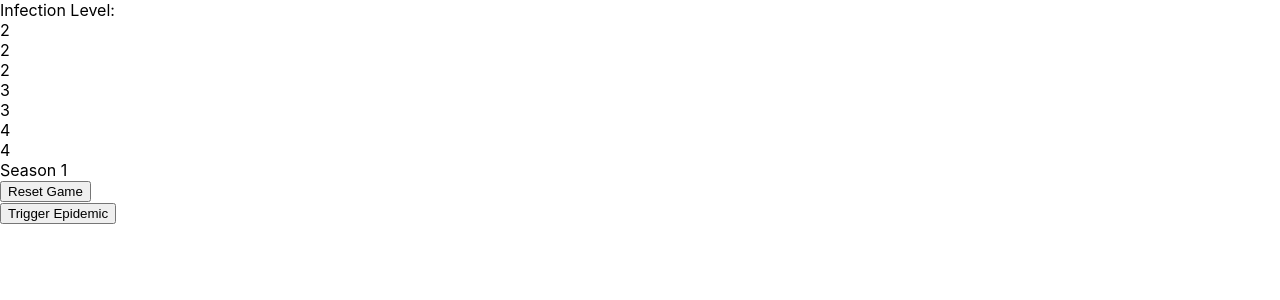
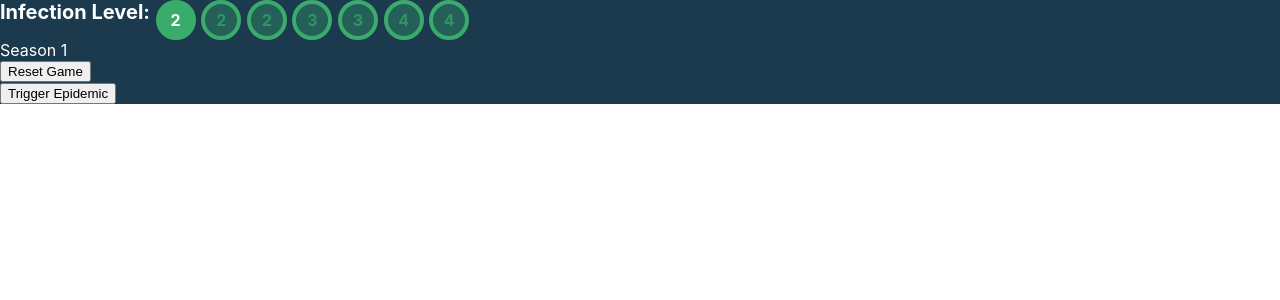
Before and after one commit to paulllama/pandemic-legacy-tracker, a React (Create React App) app: page / in a window 1280 px wide. Shown: the top 300 px of the page. Built offline with nearby package versions, Linux system fonts and the light colour scheme.

Commit message:
Styles started

```diff
--- a/src/Game/Nav/InfectionLevel.js
+++ b/src/Game/Nav/InfectionLevel.js
@@ -1,15 +1,48 @@
 import React from 'react'
 import { INFECTION_AMOUNTS } from '../config'
+import styled from 'styled-components'
+
+export const COLOR_INFECTION = '#39AC6C'
+
+const InfectionStage = styled.div`
+	width: 2em;
+	height: 2em;
+	border-radius: 50%;
+	background: ${COLOR_INFECTION}55;
+	border: 0.25em solid ${COLOR_INFECTION};
+	text-align: center;
+	line-height: 2em;
+	font-weight: bold;
+	color: ${COLOR_INFECTION}AA;
+	margin-left: 0.35em;
+`
+
+const ActiveInfectionStage = styled(InfectionStage)`
+	background: ${COLOR_INFECTION};
+	color: white;
+`
+
+const Container = styled.div`
+	display: flex;
+	flex-direction: row;
+`
+
+const Title = styled.div`
+	color: white;
+	font-weight: bold;
+	font-size: 1.25rem;
+`
 
 const InfectionLevel = ({ level }) => (
-	<div>
-		<div>Infection Level:</div>
+	<Container>
+		<Title>Infection Level:</Title>
 		{
-			INFECTION_AMOUNTS.map((infectionAmount, index) => (
-				<div key={index}>{infectionAmount}</div>
-			))
+			INFECTION_AMOUNTS.map((infectionAmount, index) => level === index
+				? <ActiveInfectionStage key={index}>{infectionAmount}</ActiveInfectionStage>
+				: <InfectionStage key={index}>{infectionAmount}</InfectionStage>
+			)
 		}
-	</div>
+	</Container>
 )
 
 export default InfectionLevel
--- a/src/Game/Nav/index.js
+++ b/src/Game/Nav/index.js
@@ -3,10 +3,11 @@ import InfectionLevel from './InfectionLevel'
 
 const Nav = ({
 	resetGame,
+	infectionLevel,
 }) => {
 	return (
 		<div>
-			<InfectionLevel level={1} />
+			<InfectionLevel level={infectionLevel} />
 			<div>
 					<div>Season 1</div>
 					<button onClick={resetGame}>Reset Game</button>
--- a/src/Game/index.js
+++ b/src/Game/index.js
@@ -1,8 +1,15 @@
 import React from 'react'
+import styled from 'styled-components'
+
 import Nav from './Nav'
 import CityCards from './CityCards'
 import EpidemicModal from './EpidemicModal'
 import { INFECTION_AMOUNTS, NUM_PREDICTIONS, MAX_DECIMAL_PLACES } from './config'
+
+const Container = styled.div`
+	background: #1B3A4E;
+	color: white;
+`
 
 const Game = () => {
 	const [probabilityCache, setProbabilityCache] = React.useState({})
@@ -175,8 +182,8 @@ const Game = () => {
 	}
 
 	return (
-		<div>
-			<Nav />
+		<Container>
+			<Nav infectionLevel={infectionLevel} />
 			<CityCards
 				deck={deck}
 				discardPile={discardPile}
@@ -185,7 +192,7 @@ const Game = () => {
 				playCityCard={playCityCard}
 			/>
 			{isShowingEpidemicModal && <EpidemicModal />}
-		</div>
+		</Container>
 	)
 }
 
```
